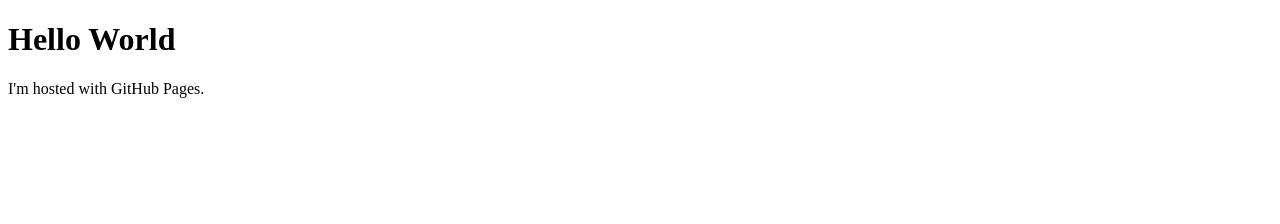
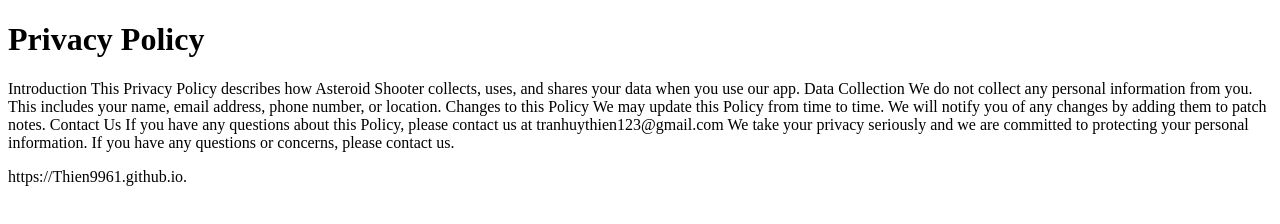
Before and after one commit to Thien9961/Thien9961.github.io, a plain HTML site: page index.html in a window 1280 px wide. Drawn offline with Linux system fonts and the light colour scheme.

Commit message:
update policy

```diff
--- a/index.html
+++ b/index.html
@@ -1,7 +1,27 @@
 <!DOCTYPE html>
 <html>
 <body>
-<h1>Hello World</h1>
-<p>I'm hosted with GitHub Pages.</p>
+<h1>Privacy Policy</h1>
+<p>
+
+Introduction
+
+This Privacy Policy describes how Asteroid Shooter collects, uses, and shares your data when you use our app.
+
+Data Collection
+
+We do not collect any personal information from you. This includes your name, email address, phone number, or location.
+
+Changes to this Policy
+
+We may update this Policy from time to time. We will notify you of any changes by adding them to patch notes.
+
+Contact Us
+
+If you have any questions about this Policy, please contact us at tranhuythien123@gmail.com
+
+We take your privacy seriously and we are committed to protecting your personal information. If you have any questions or concerns, please contact us.</p>
 </body>
 </html>
+
+https://Thien9961.github.io.
```
